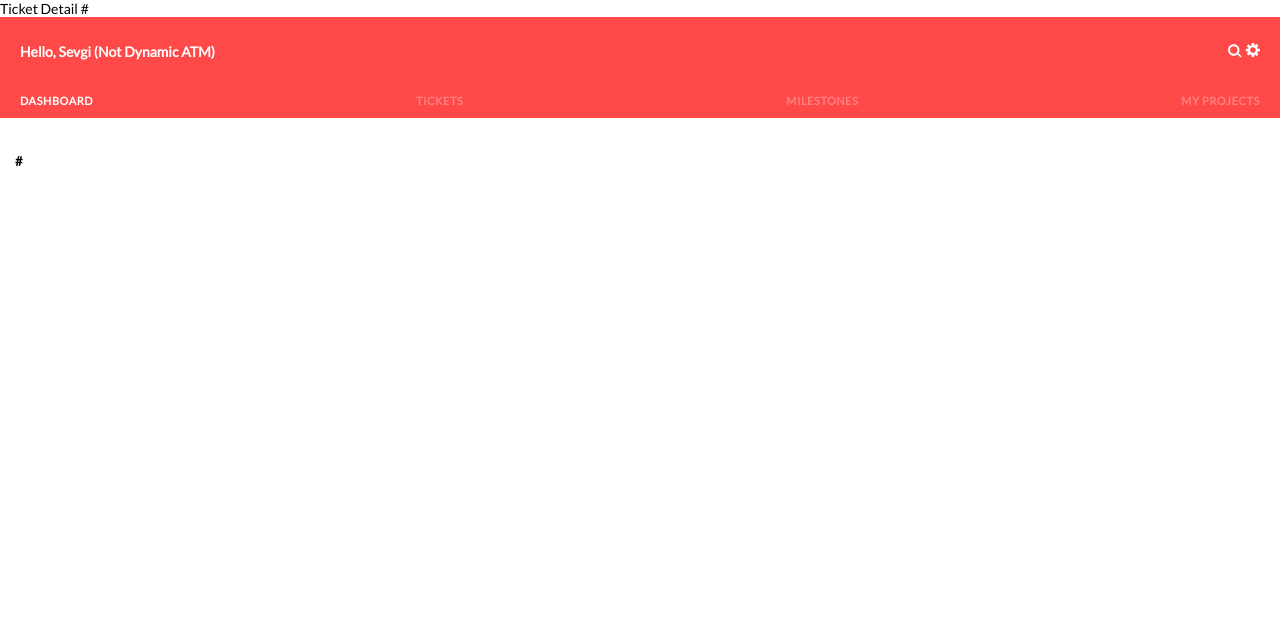
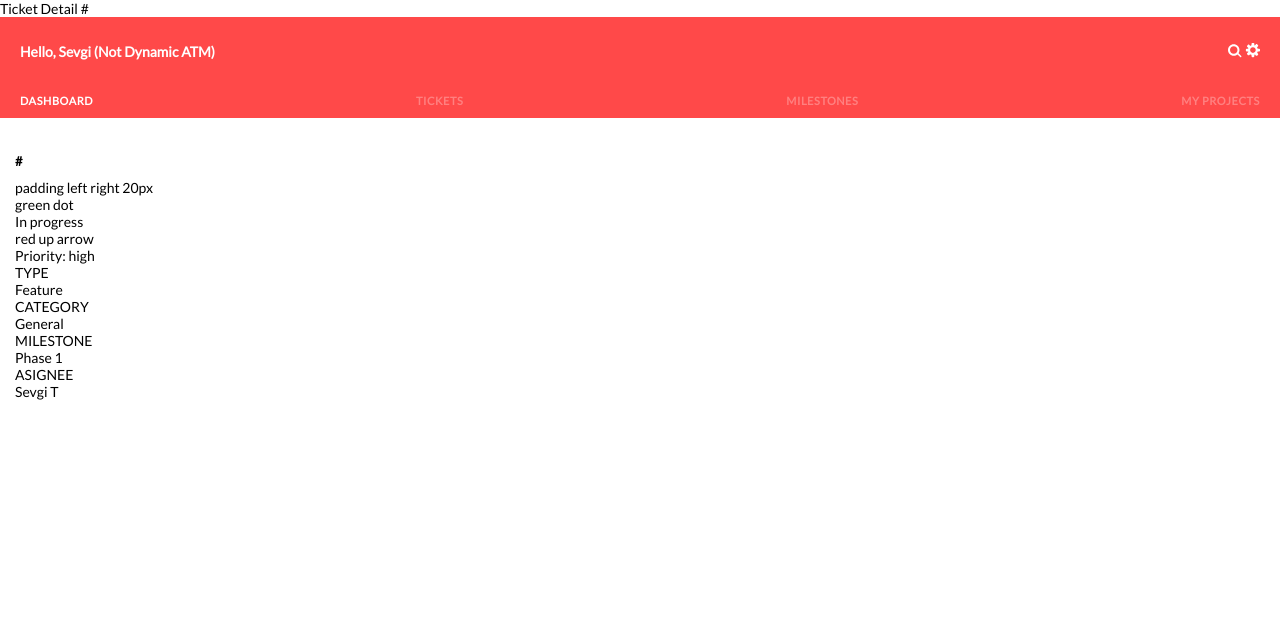
Before and after one commit to Hipo/codebase-ultra, a Django app: template ticketbase/codebase/templates/codebase/ticket.html in a window 1280 px wide. Shown: the top 640 px of the page. Run offline with Django 3.2, Linux system fonts and the light colour scheme; the template is opened without the code that fills it, so the values that code supplies are empty; parts of the project's set-up code (start-up, migrations or seed data) failed here and were passed over.

Commit message:
Add skeleton of ticket details header

```diff
--- a/ticketbase/codebase/templates/codebase/ticket.html
+++ b/ticketbase/codebase/templates/codebase/ticket.html
@@ -10,10 +10,55 @@
 <link rel="stylesheet" href="{% static 'codebase/css/ticket-detail.css' %}" />
 {% endblock extra_stylesheets%}
 
-
 {% block content %}
 <div class="ticket-content">
   <h2 class="ticket-title">#{{ ticket.ticket_id }} {{ ticket.summary }}</h2>
+
+  <div class="ticket-details-header">
+    <div class="status-bar">
+      padding left right 20px
+      <div class="ticket-status">
+        <span class="status-icon">
+          green dot
+        </span>
+        <p class="status-text">
+          In progress
+        </p>
+      </div>
+
+      <div class="ticket-status">
+        <span class="priority-icon">
+          red up arrow
+        </span>
+        <p class="priority-text">
+          Priority: high
+        </p>
+      </div>
+    </div>
+
+    <dl class="ticket-properties">
+      <div class="property-item">
+        <dt>TYPE</dt>
+        <dd>Feature</dd>
+      </div>
+      <div class="property-item">
+        <dt>CATEGORY</dt>
+        <dd>General</dd>
+      </div>
+      <div class="property-item">
+        <dt>MILESTONE</dt>
+        <dd>Phase 1</dd>
+      </div>
+      <div class="property-item">
+        <dt>ASIGNEE</dt>
+        <dd>Sevgi T</dd>
+      </div>
+    </dl>
+
+    <div class="first-entry-text">
+
+    </div>
+  </div>
 
   <ul>
     {% for note in ticket.ticketnote_set.all %}
```
